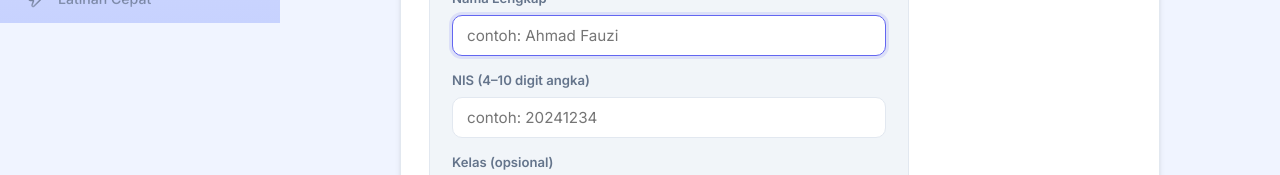
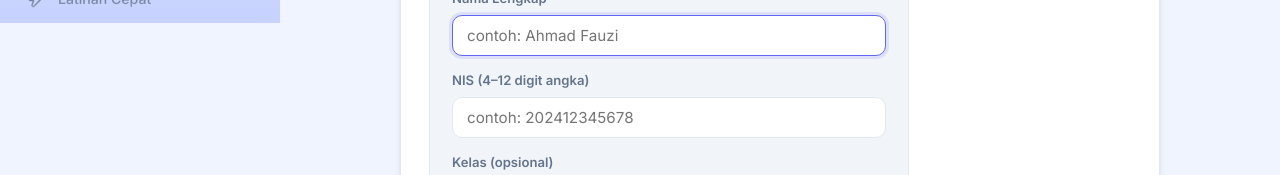
Before and after one commit to mulyadi66/media-pembelajaran-jarkom, a React (Vite) app: page /mpk1/posttest-modul1 in a window 1280 px wide. Shown: the part 777-952 px from the top of the page. Built offline with nearby package versions, Linux system fonts and the light colour scheme; no server answers.

Commit message:
feat: NIS 4-12 digit (sebelumnya 4-10) di validasi, form identitas, roster, dan kode buka akses

```diff
--- a/src/components/ModulPostTest.jsx
+++ b/src/components/ModulPostTest.jsx
@@ -61,11 +61,11 @@ function IdentityForm({ initial, onSubmit, onCancel }) {
         />
       </label>
       <label className="identity-field">
-        <span>NIS (4–10 digit angka)</span>
+        <span>NIS (4–12 digit angka)</span>
         <input
           type="text" inputMode="numeric" value={nis}
-          onChange={(e) => { setNis(e.target.value.replace(/[^\d]/g, '')); setError(null); }}
-          placeholder="contoh: 20241234" maxLength={10}
+          placeholder="contoh: 202412345678" maxLength={12}
+          onChange={(e) => { setNis(e.target.value); setError(null); }}
         />
       </label>
       <label className="identity-field">
--- a/src/pages/RekapNilai.jsx
+++ b/src/pages/RekapNilai.jsx
@@ -102,7 +102,7 @@ function parseRosterText(text) {
       const p = l.split(/[;,\t]/).map(s => s.trim());
       return { nis: p[0] || '', nama: p[1] || '', kelas: p[2] || '' };
     })
-    .filter(s => /^\d{4,10}$/.test(s.nis) && s.nama);
+    .filter(s => /^\d{4,12}$/.test(s.nis) && s.nama);
 }
 
 function exportCSV(rows) {
```
Also changed, not shown: src/lib/examLib.js.
